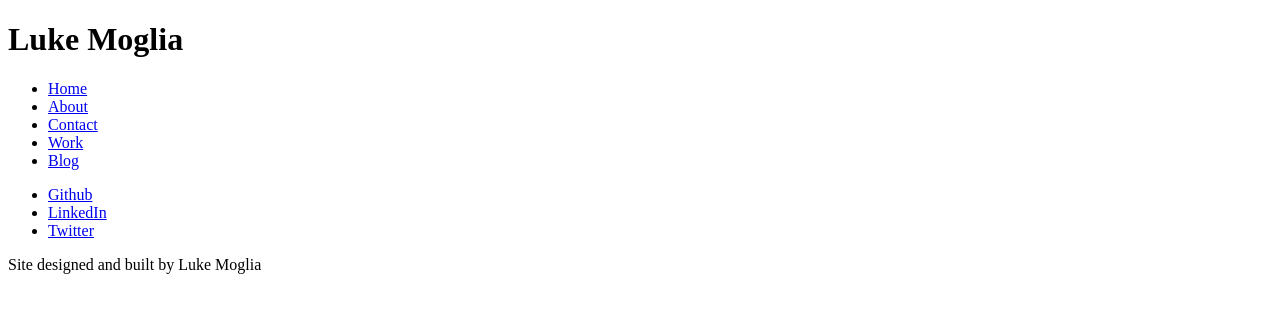
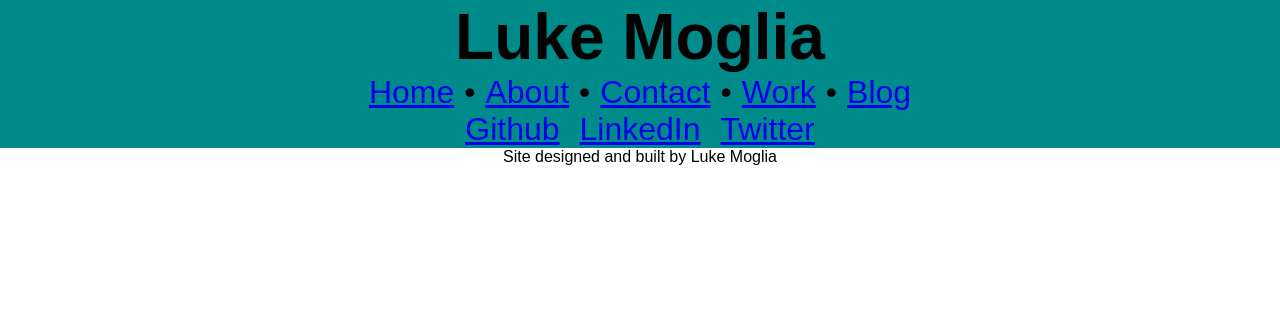
Before and after one commit to LukeMoglia/PersonalWebsite, a plain HTML site: page root/index.html in a window 1280 px wide. Drawn offline with Linux system fonts and the light colour scheme.

Commit message:
added an external stylesheet and some styling

```diff
--- /dev/null
+++ b/root/css/index.css
@@ -0,0 +1,39 @@
+* {
+    font-family: Arial, Helvetica, sans-serif;
+    margin: 0;
+    padding: 0;
+    border: 0;
+    outline: 0;
+
+}
+
+body {
+    text-align: center;
+
+}
+
+#topBanner {
+    width: 100%;
+    background-color: darkcyan;
+    font-size: 200%;
+}
+
+#webPageLinks {
+    list-style-type: none;
+    display:inline-flex;
+    padding-left: 0;
+}
+
+#socialMediaLinks {
+    list-style-type: none;
+    display:inline-flex;
+    padding-left: 0;
+}
+
+li {
+    padding:0px 10px 0px 10px;
+}
+
+#footer {
+    text-align: center;
+}
--- a/root/index.html
+++ b/root/index.html
@@ -3,7 +3,7 @@
 <meta charset="UTF-8">
 <title>Luke Moglia</title>
 <meta name="viewport" content="width=device-width,initial-scale=1">
-<link rel="stylesheet" href="">
+<link rel="stylesheet" href="css/index.css">
 <style>
 </style>
 <script src=""></script>
@@ -12,22 +12,29 @@
 
 <div id="topBanner">
     <h1>Luke Moglia </h1>
-</div>
+
 <div id="navBar">
 <!-- Main Nav bar will contain :: Homepage, About me, Contact me, Work/portfolio examples, blog -->
-<ul>
+<ul id="webPageLinks">
     <li><a href="index.html">Home</a></li> <!-- Navigates to index.html-->
+    &bullet;
     <li><a href="about.html">About</a></li>
+    &bullet;
     <li><a href="contact.html">Contact</a></li>
+    &bullet;
     <li><a href="work.html">Work</a></li>
+    &bullet;
     <li><a href="blog.html">Blog</a></li>
 </ul>
+ </div>
+ <div id="navBar">
 <!-- Social media links will contain links to Github, LinkedIn and Twitter-->
-<ul>
+<ul id="socialMediaLinks">
     <li><a href="https://github.com/LukeMoglia">Github</a></li>
     <li><a href="https://www.linkedin.com/in/luke-moglia/">LinkedIn</a></li>
     <li><a href="https://twitter.com/LukeMoglia">Twitter</a></li>
 </ul>
+  </div>
 </div>
 <div id="footer">
     <p>Site designed and built by Luke Moglia</p>
```
